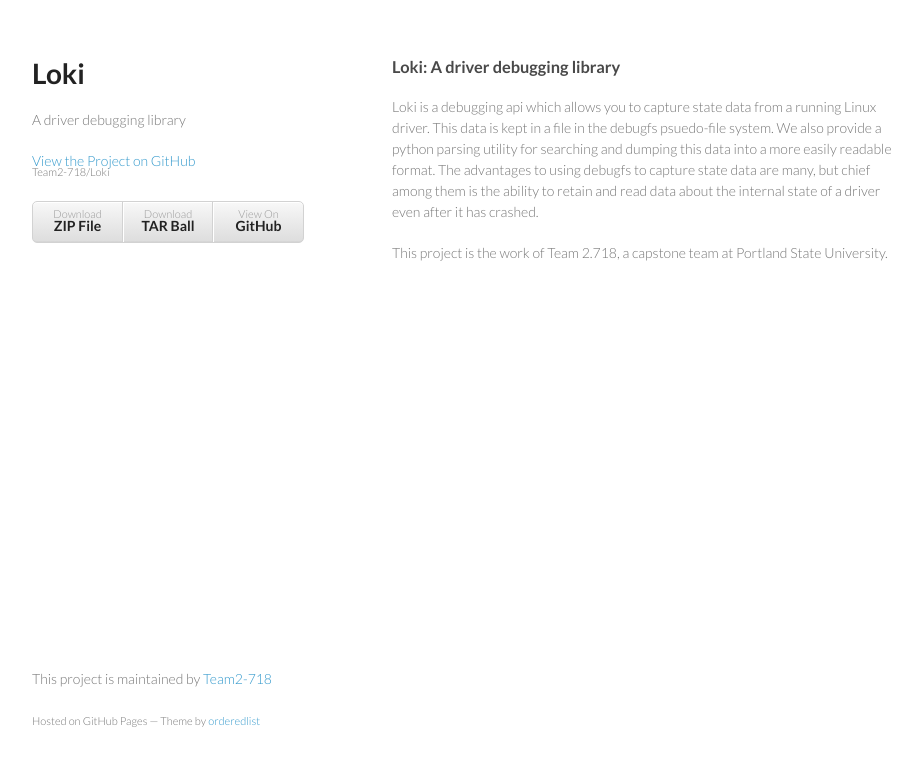
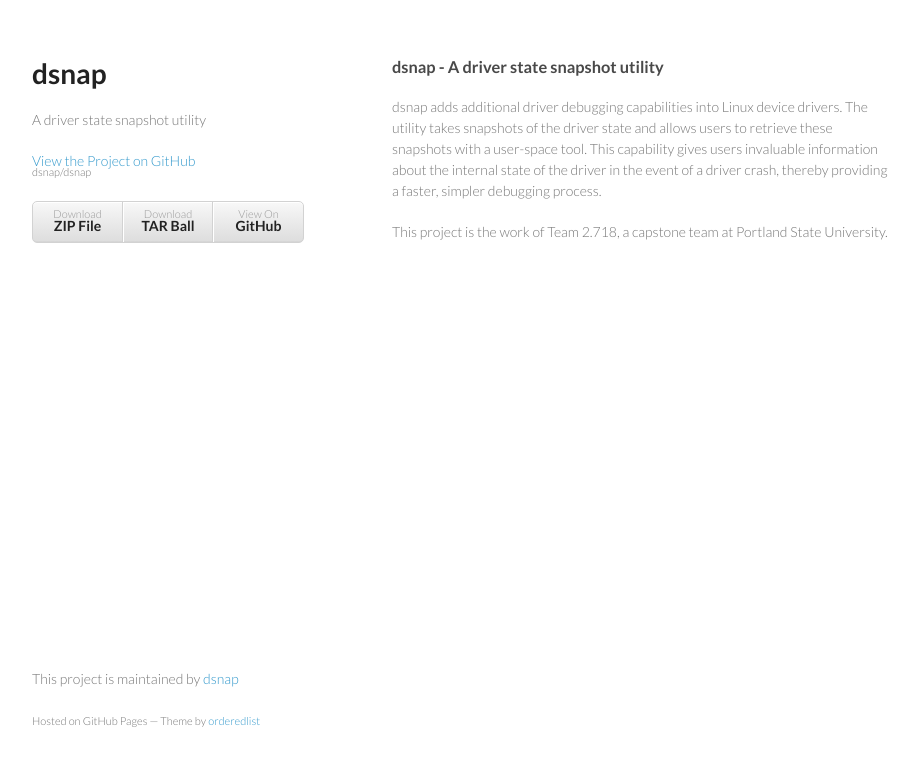
Before and after one commit to dsnap/dsnap, a plain HTML site: page index.html in a window 1280 px wide. Shown: the whole page, without its empty margins (178-1100 px from the left). Drawn offline with Linux system fonts and the light colour scheme.

Commit message:
Updated gh-pages docs with new project name and description.

```diff
--- a/index.html
+++ b/index.html
@@ -3,7 +3,7 @@
   <head>
     <meta charset="utf-8">
     <meta http-equiv="X-UA-Compatible" content="chrome=1">
-    <title>Loki by Team2-718</title>
+    <title>dsnap</title>
 
     <link rel="stylesheet" href="stylesheets/styles.css">
     <link rel="stylesheet" href="stylesheets/pygment_trac.css">
@@ -15,31 +15,30 @@
   <body>
     <div class="wrapper">
       <header>
-        <h1>Loki</h1>
-        <p>A driver debugging library</p>
+        <h1>dsnap</h1>
+        <p>A driver state snapshot utility</p>
 
-        <p class="view"><a href="https://github.com/Team2-718/Loki">View the Project on GitHub <small>Team2-718/Loki</small></a></p>
+        <p class="view"><a href="https://github.com/dsnap/dsnap">View the Project on GitHub <small>dsnap/dsnap</small></a></p>
 
 
         <ul>
-          <li><a href="https://github.com/Team2-718/Loki/zipball/master">Download <strong>ZIP File</strong></a></li>
-          <li><a href="https://github.com/Team2-718/Loki/tarball/master">Download <strong>TAR Ball</strong></a></li>
-          <li><a href="https://github.com/Team2-718/Loki">View On <strong>GitHub</strong></a></li>
+          <li><a href="https://github.com/dsnap/dsnap/zipball/master">Download <strong>ZIP File</strong></a></li>
+          <li><a href="https://github.com/dsnap/dsnap/tarball/master">Download <strong>TAR Ball</strong></a></li>
+          <li><a href="https://github.com/dsnap/dsnap">View On <strong>GitHub</strong></a></li>
         </ul>
       </header>
       <section>
-        <h3>Loki: A driver debugging library</h3>
+        <h3>dsnap - A driver state snapshot utility</h3>
 
-<p>Loki is a debugging api which allows you to capture state data from a running Linux driver. This data is kept in a file in the debugfs psuedo-file system. We also provide a python parsing utility for searching and dumping this data into a more easily readable format. The advantages to using debugfs to capture state data are many, but chief among them is the ability to retain and read data about the internal state of a driver even after it has crashed.</p>
+<p>dsnap adds additional driver debugging capabilities into Linux device drivers. The utility takes snapshots of the driver state and allows users to retrieve these snapshots with a user-space tool. This capability gives users invaluable information about the internal state of the driver in the event of a driver crash, thereby providing a faster, simpler debugging process.</p>
 
-<p>This project is the work of Team 2.718, a capstone team at Portland State University. </p>
+<p>This project is the work of Team 2.718, a capstone team at Portland State University.</p>
       </section>
       <footer>
-        <p>This project is maintained by <a href="https://github.com/Team2-718">Team2-718</a></p>
+        <p>This project is maintained by <a href="https://github.com/dsnap">dsnap</a></p>
         <p><small>Hosted on GitHub Pages &mdash; Theme by <a href="https://github.com/orderedlist">orderedlist</a></small></p>
       </footer>
     </div>
     <script src="javascripts/scale.fix.js"></script>
-
   </body>
 </html>
--- a/params.json
+++ b/params.json
@@ -1 +1 @@
-{"google":"","name":"Loki","tagline":"A driver debugging library","note":"Don't delete this file! It's used internally to help with page regeneration.","body":"### Loki: A driver debugging library\r\nLoki is a debugging api which allows you to capture state data from a running Linux driver. This data is kept in a file in the debugfs psuedo-file system. We also provide a python parsing utility for searching and dumping this data into a more easily readable format. The advantages to using debugfs to capture state data are many, but chief among them is the ability to retain and read data about the internal state of a driver even after it has crashed.\r\n\r\nThis project is the work of Team 2.718, a capstone team at Portland State University. "}
+{"google":"","name":"dsnap","tagline":"A driver state snapshot utility","note":"Don't delete this file! It's used internally to help with page regeneration.","body":"### dsnap: A driver state snapshot utility\r\n\r\n\r\ndsnap adds additional driver debugging capabilities into Linux device drivers. The utility takes snapshots of the driver state and allows users to retrieve these snapshots with a user-space tool. This capability gives users invaluable information about the internal state of the driver in the event of a driver crash, thereby providing a faster, simpler debugging process. This project is the work of Team 2.718, a capstone team at Portland State University."}
```
